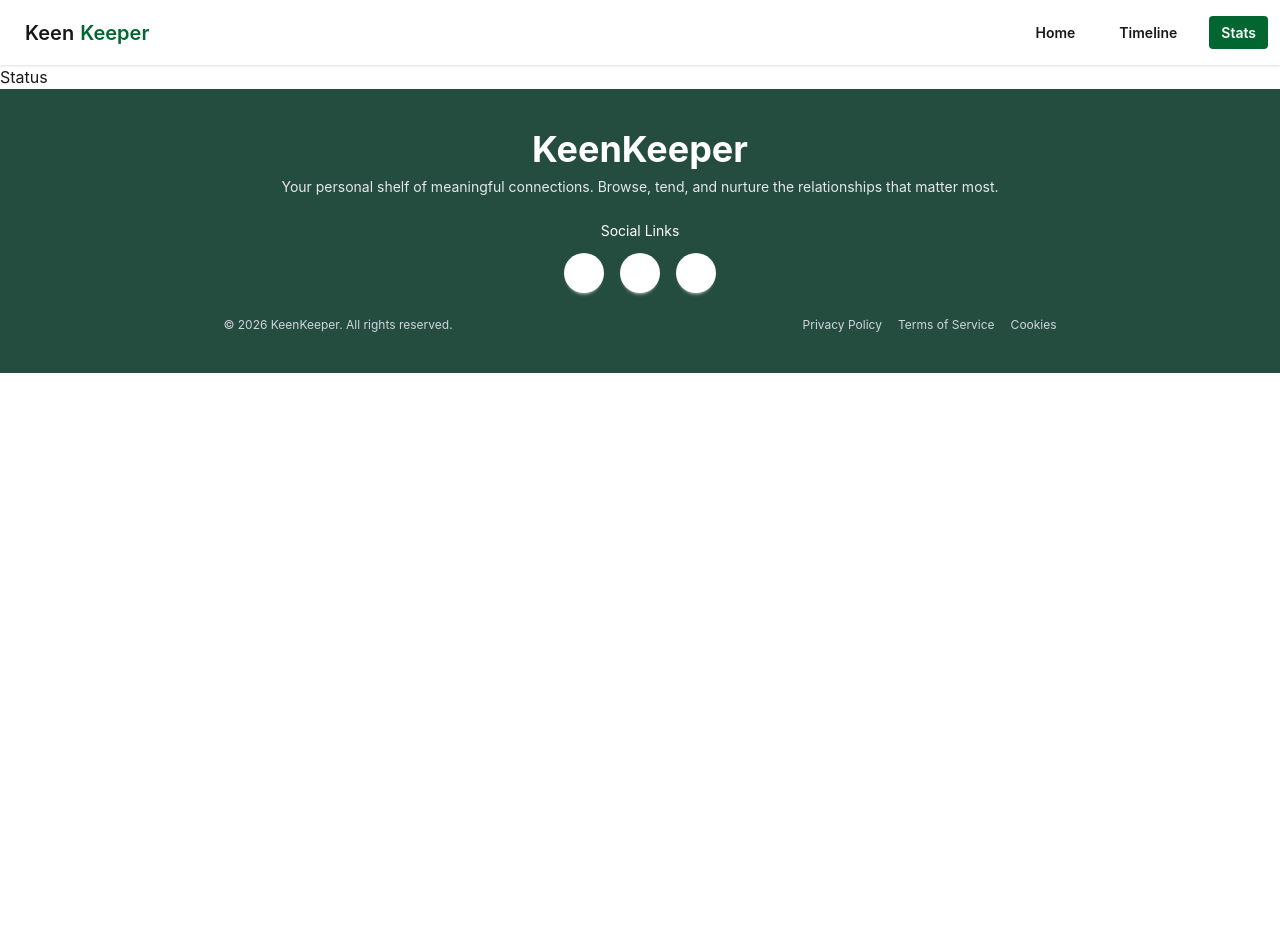
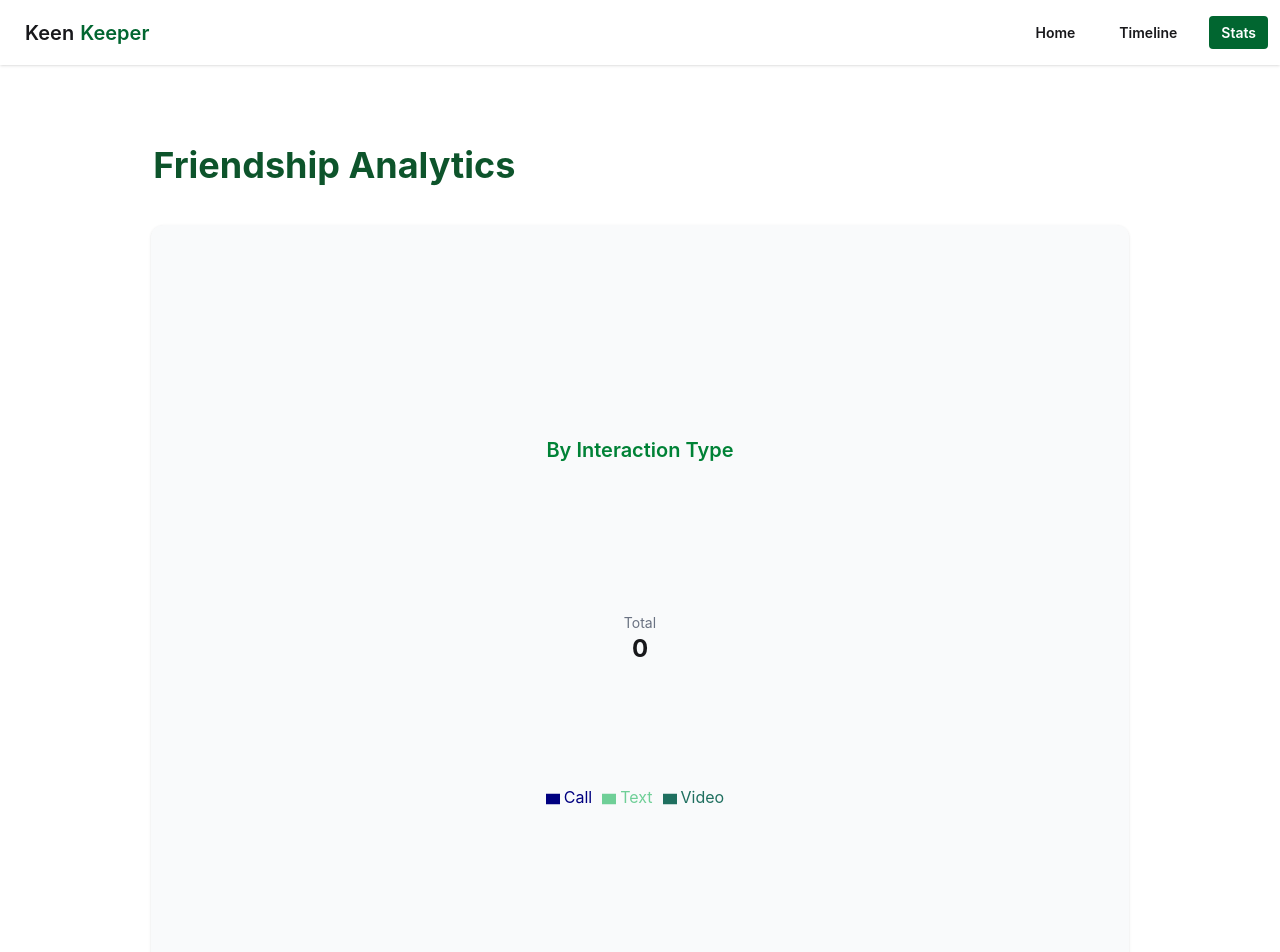
Before and after one commit to wadud115/Kinkeeper, a React (Vite) app: page /Status in a window 1280 px wide. Shown: the top 952 px of the page. Before the commit the page ends 800 px from the top, so only its background shows below. Built offline with nearby package versions, Linux system fonts and the light colour scheme.

Commit message:
piChart section added

```diff
--- a/package.json
+++ b/package.json
@@ -14,6 +14,7 @@
     "react": "^19.2.4",
     "react-dom": "^19.2.4",
     "react-router": "^7.14.1",
+    "recharts": "^3.8.1",
     "tailwindcss": "^4.2.2"
   },
   "devDependencies": {
--- /dev/null
+++ b/src/Pages/Analytics/PieChartPage.jsx
@@ -0,0 +1,48 @@
+import { useContext } from "react";
+import { TimelineContext } from "../../context/TimelineContext";
+import { PieChart, Pie, Cell, Tooltip, Legend } from "recharts";
+
+const PieChartPage = () => {
+  const { timeline } = useContext(TimelineContext);
+
+
+  const callCount = timeline.filter((item) => item.type === "call").length;
+  const textCount = timeline.filter((item) => item.type === "text").length;
+  const videoCount = timeline.filter((item) => item.type === "video").length;
+
+  const data = [
+    { name: "Call", value: callCount },
+    { name: "Text", value: textCount },
+    { name: "Video", value: videoCount },
+  ];
+
+  const COLORS = ["#0088FE", "#00C49F", "#FF8042"];
+
+  return (
+    <div className="flex flex-col items-center justify-center p-10">
+      <h2 className="text-2xl font-bold mb-6">
+        Activity Distribution
+      </h2>
+
+      <PieChart width={400} height={400}>
+        <Pie
+          data={data}
+          cx="50%"
+          cy="50%"
+          outerRadius={120}
+          dataKey="value"
+          label
+        >
+          {data.map((entry, index) => (
+            <Cell key={index} fill={COLORS[index]} />
+          ))}
+        </Pie>
+
+        <Tooltip />
+        <Legend />
+      </PieChart>
+    </div>
+  );
+};
+
+export default PieChartPage;
--- a/src/Pages/Status/Status.jsx
+++ b/src/Pages/Status/Status.jsx
@@ -1,13 +1,70 @@
-import React from 'react';
+import { useContext } from "react";
+import { TimelineContext } from "../../context/TimelineContext";
+import { PieChart, Pie, Cell, Tooltip, Legend } from "recharts";
 
-const Status = () => {
-    return (
-        <div className=''>
+const PieChartPage = () => {
+  const { timeline } = useContext(TimelineContext);
 
-            Status
+  const callCount = timeline.filter((item) => item.type === "call").length;
+  const textCount = timeline.filter((item) => item.type === "text").length;
+  const videoCount = timeline.filter((item) => item.type === "video").length;
 
+  const data = [
+    { name: "Call", value: callCount },
+    { name: "Text", value: textCount },
+    { name: "Video", value: videoCount },
+  ];
+
+  const COLORS = ["#000080", "#6FCF97", "#1F6F5F"];
+
+  const total =  textCount + callCount + videoCount;
+
+  return (
+
+    <div className="w-11/12 mx-auto mt-20 ">
+            <h2 className="text-4xl text-green-900 font-bold mb-6 ml-25">
+       Friendship Analytics
+      </h2>
+
+    <div className="flex flex-col items-center rounded-xl justify-center p-10 bg-gray-50 shadow-sm min-h-screen w-10/12 mx-auto my-10">
+
+
+   <h3 className="text-xl text-green-700 font-semibold text-left">By Interaction Type</h3>
+      <div className="relative">
+
+
+        <PieChart width={350} height={350}>
+          <Pie
+            data={data}
+            cx="50%"
+            cy="50%"
+            innerRadius={80}
+            outerRadius={120}
+            paddingAngle={5}
+            dataKey="value"
+          >
+            {data.map((entry, index) => (
+              <Cell key={index} fill={COLORS[index]} />
+            ))}
+          </Pie>
+
+          <Tooltip />
+          <Legend />
+        </PieChart>
+
+
+        <div className="absolute top-1/2 left-1/2 -translate-x-1/2 -translate-y-1/2 text-center">
+          <p className="text-sm text-gray-500">Total</p>
+          <p className="text-2xl font-bold">{total}</p>
         </div>
-    );
+
+      </div>
+    </div>
+
+    </div>
+
+
+  );
 };
 
-export default Status;
+export default PieChartPage;
```
Also changed, not shown: src/main.jsx (+7 -1 lines), 1 other file (tests, documents, lock files or other folders).
